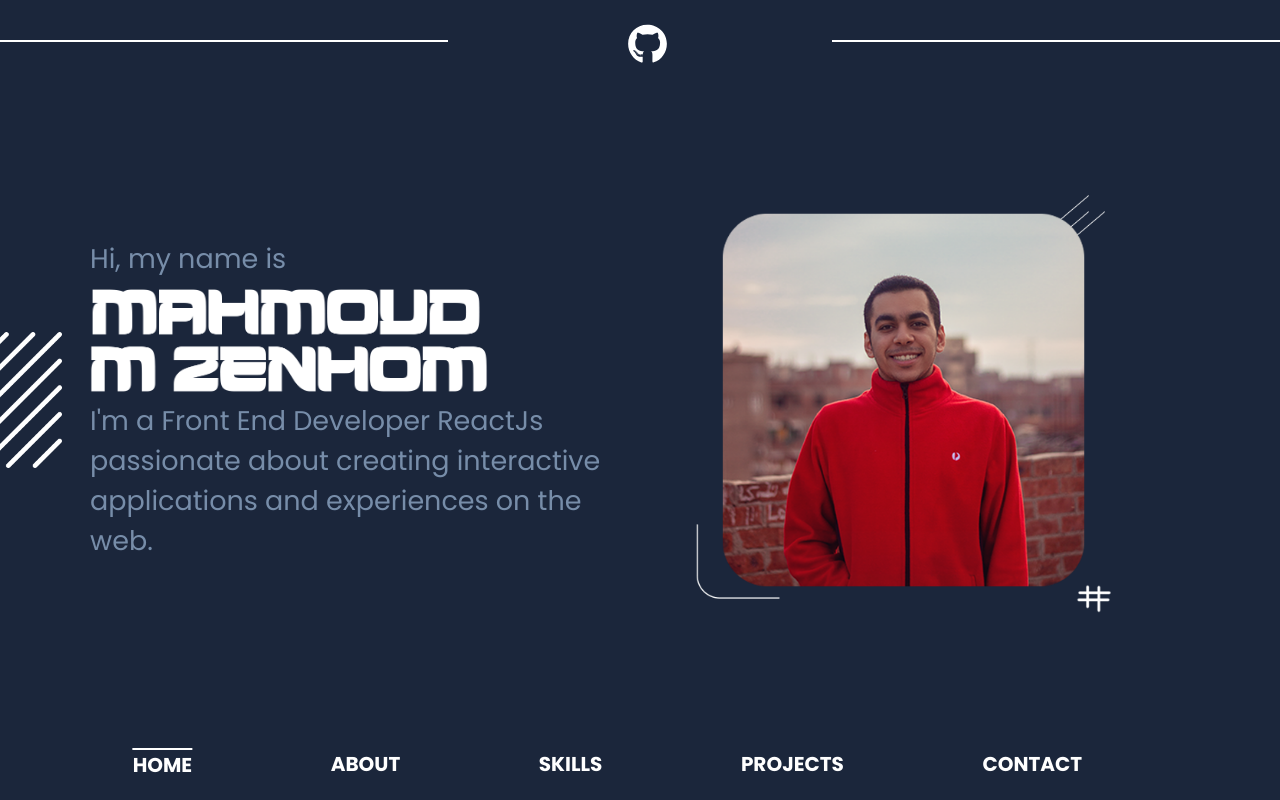
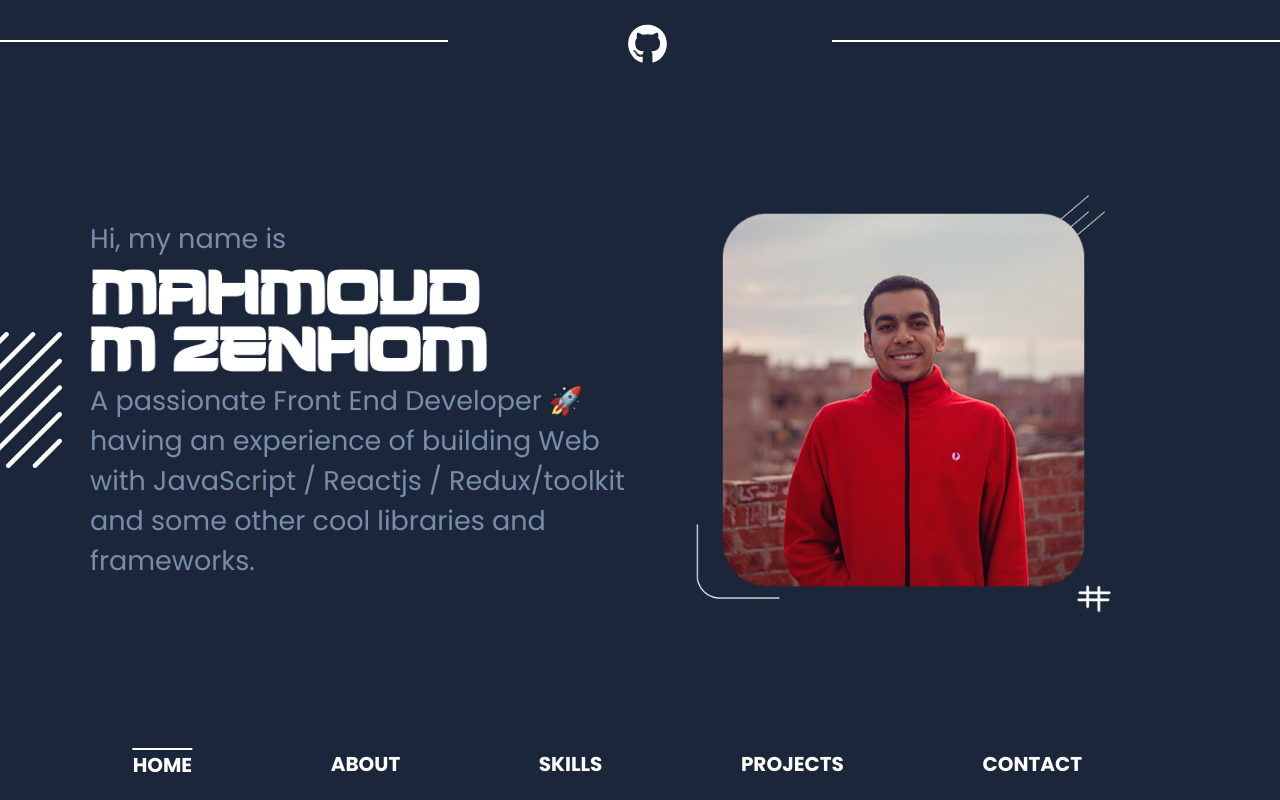
Before and after one commit to M-ZENHOM/react-portfolio, a React (Create React App) app: page / in a window 1280 px wide. Built offline with nearby package versions, Linux system fonts and the light colour scheme.

Commit message:
update intro text

```diff
--- a/src/pages/Home.jsx
+++ b/src/pages/Home.jsx
@@ -100,7 +100,7 @@ export const Home = () => {
           <ImgLogo src={myName} alt="Mahmoud M Zenhom" />
           <Typewriter
             words={[
-              "I'm a Front End Developer ReactJs passionate about creating interactive applications and experiences on the web.",
+              "A passionate Front End Developer 🚀 having an experience of building Web with JavaScript / Reactjs / Redux/toolkit and some other cool libraries and frameworks.",
             ]}
             typeSpeed={20}
           />
```
